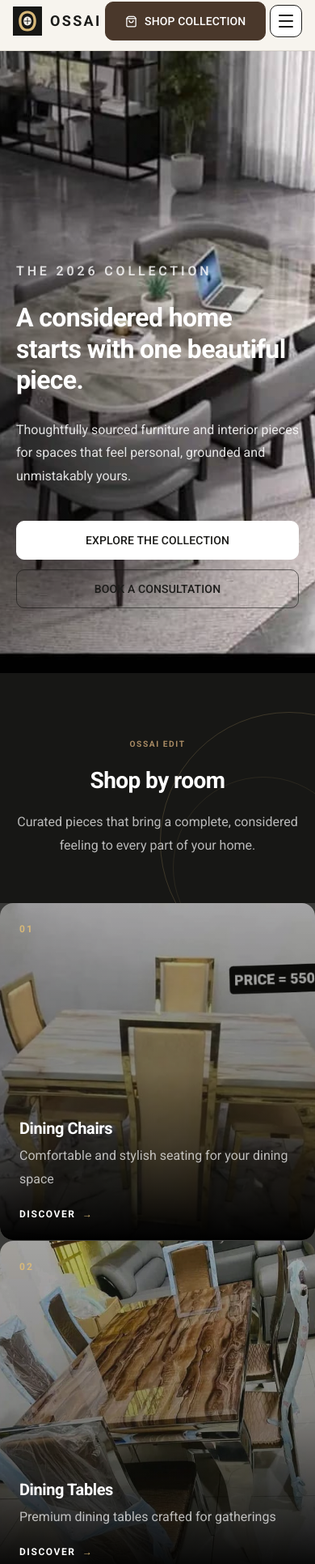
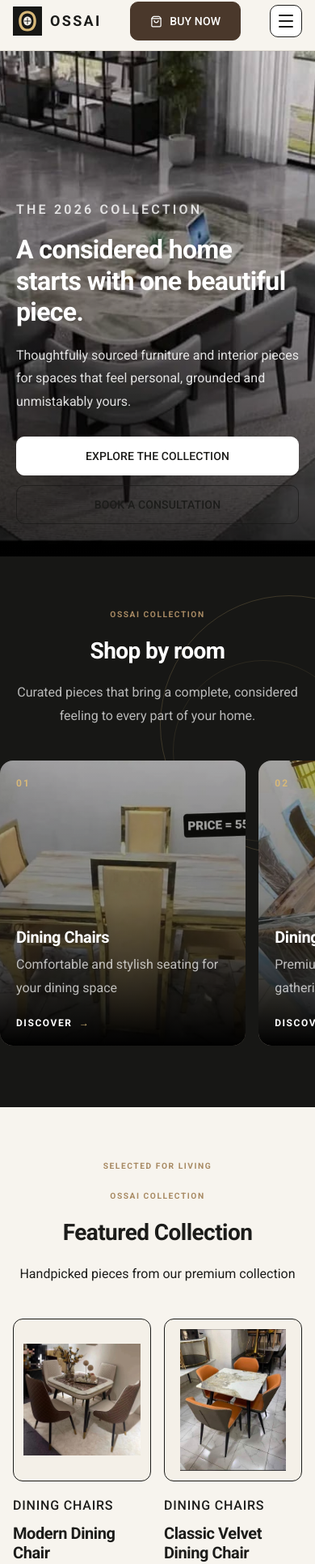
Before and after one commit to Chizzymike48/Osaaitradingcompany, a Next.js app in the folder frontend/: page / in a window 390 px wide. Shown: the part 10-1941 px from the top of the page at 81% size. Built offline with nearby package versions, Linux system fonts and the light colour scheme.

Commit message:
Improve mobile storefront experience

```diff
--- a/frontend/src/components/home/BrandIntro.tsx
+++ b/frontend/src/components/home/BrandIntro.tsx
@@ -3,9 +3,9 @@ import Link from "next/link";
 
 export default function BrandIntro() {
   return (
-    <section className="bg-white px-5 py-20 sm:px-8 md:py-32 lg:px-10">
-      <div className="mx-auto grid max-w-7xl items-center gap-12 lg:grid-cols-[1.05fr_0.95fr] lg:gap-24">
-        <div className="relative min-h-[30rem] overflow-hidden bg-[#ede7dc] md:min-h-[39rem]">
+    <section className="bg-white px-5 py-16 sm:px-8 md:py-32 lg:px-10">
+      <div className="mx-auto grid max-w-7xl items-center gap-10 lg:grid-cols-[1.05fr_0.95fr] lg:gap-24">
+        <div className="relative min-h-[24rem] overflow-hidden bg-[#ede7dc] md:min-h-[39rem]">
           <Image src="/products/56565656.jpeg" alt="Soft contemporary lounge furniture" fill className="object-cover" sizes="(max-width: 1024px) 100vw, 50vw" />
           <div className="absolute bottom-0 left-0 bg-[#24211d] px-7 py-6 text-white md:px-9">
             <p className="text-xs font-bold uppercase tracking-[0.18em] text-accent">Made for your everyday</p>
--- a/frontend/src/components/home/Categories.tsx
+++ b/frontend/src/components/home/Categories.tsx
@@ -5,18 +5,18 @@ import SectionHeading from "@/components/shared/SectionHeading";
 
 export default function Categories() {
   return (
-    <section className="relative overflow-hidden bg-[#171715] py-20 text-white md:py-32">
+    <section className="relative overflow-hidden bg-[#171715] py-16 text-white md:py-32">
       <div className="absolute -right-32 top-12 h-80 w-80 rounded-full border border-[#d7b879]/20" />
       <div className="absolute -right-12 top-32 h-56 w-56 rounded-full border border-[#d7b879]/10" />
       <div className="max-w-7xl mx-auto">
         <div className="px-5 sm:px-8 lg:px-10"><SectionHeading title="Shop by room" subtitle="Curated pieces that bring a complete, considered feeling to every part of your home." inverse /></div>
 
-        <div className="relative mt-14 grid grid-cols-1 gap-px bg-white/15 md:grid-cols-2 lg:grid-cols-5">
+        <div className="relative mt-10 flex snap-x snap-mandatory gap-4 overflow-x-auto px-5 pb-3 [-ms-overflow-style:none] [scrollbar-width:none] md:mt-14 md:grid md:grid-cols-2 md:gap-px md:overflow-visible md:px-0 md:pb-0 lg:grid-cols-5">
           {CATEGORIES.map((category) => (
             <Link
               key={category.id}
               href={`/products?category=${category.id}`}
-              className="group relative min-h-[26rem] overflow-hidden rounded-2xl bg-[#24231f] p-6"
+              className="group relative min-h-[22rem] w-[78vw] shrink-0 snap-start overflow-hidden rounded-2xl bg-[#24231f] p-5 sm:w-[19rem] md:min-h-[26rem] md:w-auto md:p-6"
             >
               <div className="absolute inset-0">
                 <Image
--- a/frontend/src/components/home/FeaturedProducts.tsx
+++ b/frontend/src/components/home/FeaturedProducts.tsx
@@ -7,7 +7,7 @@ export default function FeaturedProducts() {
   const featured = PRODUCTS.filter((p) => p.featured).slice(0, 4);
 
   return (
-    <section className="py-20 md:py-32 px-4 sm:px-6 lg:px-8 bg-[#f7f4ee]">
+    <section className="bg-[#f7f4ee] px-4 py-16 sm:px-6 md:py-32 lg:px-8">
       <div className="max-w-7xl mx-auto">
         <p className="eyebrow mb-5 text-center">Selected for living</p>
         <SectionHeading
@@ -15,11 +15,11 @@ export default function FeaturedProducts() {
           subtitle="Handpicked pieces from our premium collection"
         />
 
-        <div className="mt-16">
+        <div className="mt-10 md:mt-16">
           <ProductGrid products={featured} />
         </div>
 
-        <div className="text-center mt-16">
+        <div className="mt-10 text-center md:mt-16">
           <Link
             href="/products"
             className="btn-primary"
--- a/frontend/src/components/home/Hero.tsx
+++ b/frontend/src/components/home/Hero.tsx
@@ -3,7 +3,7 @@ import Image from "next/image";
 
 export default function Hero() {
   return (
-    <section className="relative flex min-h-[calc(100vh-4.75rem)] items-end overflow-hidden md:items-center">
+    <section className="relative flex min-h-[39rem] items-end overflow-hidden md:min-h-[calc(100vh-4.75rem)] md:items-center">
       {/* Background Image */}
       <div className="absolute inset-0 z-0">
         <Image
@@ -13,21 +13,21 @@ export default function Hero() {
           className="object-cover"
           priority
         />
-        <div className="absolute inset-0 bg-gradient-to-r from-black/45 via-black/20 to-transparent" />
+        <div className="absolute inset-0 bg-gradient-to-t from-black/80 via-black/35 to-black/15 md:bg-gradient-to-r md:from-black/55 md:via-black/20 md:to-transparent" />
       </div>
 
       {/* Content */}
-      <div className="relative z-10 mx-auto w-full max-w-7xl px-5 pb-20 pt-28 sm:px-8 md:py-20 lg:px-10">
-        <p className="mb-6 text-xs font-semibold uppercase tracking-[0.24em] text-white/80">The 2026 collection</p>
-        <h1 className="max-w-3xl font-serif text-5xl leading-[0.98] text-white md:text-7xl lg:text-[5.4rem]">
+      <div className="relative z-10 mx-auto w-full max-w-7xl px-5 pb-10 pt-28 sm:px-8 md:py-20 lg:px-10">
+        <p className="mb-4 text-[0.65rem] font-semibold uppercase tracking-[0.2em] text-white/80 md:mb-6 md:text-xs md:tracking-[0.24em]">The 2026 collection</p>
+        <h1 className="max-w-3xl font-serif text-[clamp(2.55rem,11vw,3.6rem)] leading-[0.98] text-white md:text-7xl lg:text-[5.4rem]">
           A considered home starts with one beautiful piece.
         </h1>
 
-        <p className="mt-7 max-w-xl text-base leading-8 text-white/85 md:text-lg">
+        <p className="mt-5 max-w-xl text-[0.95rem] leading-7 text-white/85 md:mt-7 md:text-lg md:leading-8">
           Thoughtfully sourced furniture and interior pieces for spaces that feel personal, grounded and unmistakably yours.
         </p>
 
-        <div className="hero-actions mt-10 flex flex-col gap-3 sm:flex-row">
+        <div className="hero-actions mt-7 flex flex-col gap-3 sm:mt-10 sm:flex-row">
           <Link
             href="/products"
             className="btn-light"
--- a/frontend/src/components/home/WhyChooseUs.tsx
+++ b/frontend/src/components/home/WhyChooseUs.tsx
@@ -9,12 +9,12 @@ const standards = [
 
 export default function WhyChooseUs() {
   return (
-    <section className="bg-[#ede7dc] px-5 py-20 sm:px-8 md:py-32 lg:px-10">
+    <section className="bg-[#ede7dc] px-5 py-16 sm:px-8 md:py-32 lg:px-10">
       <div className="mx-auto max-w-7xl">
         <SectionHeading title="The OSSAI standard" subtitle="A more thoughtful way to bring your space together." />
-        <div className="mt-16 grid border-t border-[#ddd7cc] md:grid-cols-2">
+        <div className="mt-10 grid border-t border-[#ddd7cc] md:mt-16 md:grid-cols-2">
           {standards.map(([number, title, description]) => (
-            <div key={number} className="grid grid-cols-[3.25rem_1fr] gap-4 border-b border-[#ddd7cc] py-8 pr-5 md:py-10 md:pr-12">
+            <div key={number} className="grid grid-cols-[2.75rem_1fr] gap-3 border-b border-[#ddd7cc] py-7 pr-2 md:grid-cols-[3.25rem_1fr] md:gap-4 md:py-10 md:pr-12">
               <span className="pt-1 text-xs font-medium tracking-[0.14em] text-accent">{number}</span>
               <div><h3 className="text-xl font-medium tracking-[-0.02em] text-foreground">{title}</h3><p className="mt-3 max-w-sm text-sm leading-6 text-neutral-dark">{description}</p></div>
             </div>
--- a/frontend/src/components/layout/Navbar.tsx
+++ b/frontend/src/components/layout/Navbar.tsx
@@ -38,7 +38,7 @@ export default function Navbar() {
             href="/products"
             className="btn-primary hidden min-h-0 gap-2 px-4 py-3 lg:inline-flex"
           >
-            <ShoppingBag size={15} /> Shop Collection
+            <ShoppingBag size={15} /> Buy Now
           </Link>
 
           {/* Mobile Menu Button */}
--- a/frontend/src/components/products/ProductCard.tsx
+++ b/frontend/src/components/products/ProductCard.tsx
@@ -12,7 +12,7 @@ export default function ProductCard({ product }: ProductCardProps) {
     <Link href={`/products/${product.slug}`} className="group block">
       <article className="cursor-pointer">
         {/* Image Container */}
-        <div className="relative mb-6 aspect-[4/4.6] overflow-hidden rounded-xl border border-neutral-light bg-[#f4f0e8]">
+        <div className="relative mb-4 aspect-[4/4.7] overflow-hidden rounded-xl border border-neutral-light bg-[#f4f0e8] md:mb-6 md:aspect-[4/4.6]">
           <Image
             src={product.images[0]}
             alt={product.name}
@@ -23,7 +23,7 @@ export default function ProductCard({ product }: ProductCardProps) {
         </div>
 
         {/* Product Info */}
-        <div className="space-y-3 px-1">
+        <div className="space-y-2 px-0 md:space-y-3 md:px-1">
           {/* Category */}
           <p className="text-xs font-medium text-accent uppercase tracking-wider">
             {product.category
@@ -33,24 +33,24 @@ export default function ProductCard({ product }: ProductCardProps) {
           </p>
 
           {/* Name */}
-          <h3 className="font-serif text-xl font-bold leading-tight tracking-tight group-hover:text-accent transition-colors">
+          <h3 className="font-serif text-base font-bold leading-snug tracking-tight transition-colors group-hover:text-accent md:text-xl md:leading-tight">
             {product.name}
           </h3>
 
           {/* Price */}
-          <div className="pt-2">
+          <div className="pt-1 md:pt-2">
             {product.priceOnRequest ? (
-              <p className="text-sm font-medium text-neutral-dark">
+              <p className="text-xs font-medium text-neutral-dark md:text-sm">
                 Price on Request
               </p>
             ) : product.price ? (
-              <p className="text-lg font-semibold text-foreground">
+              <p className="text-sm font-semibold text-foreground md:text-lg">
                 {formatCurrency(product.price)}
               </p>
             ) : null}
           </div>
 
-          <span className="mt-5 inline-flex items-center text-xs font-bold uppercase tracking-[0.13em] text-foreground">
+          <span className="mt-3 inline-flex items-center text-[0.65rem] font-bold uppercase tracking-[0.09em] text-foreground md:mt-5 md:text-xs md:tracking-[0.13em]">
             View product <span className="ml-2 text-accent transition-transform group-hover:translate-x-1">→</span>
           </span>
         </div>
--- a/frontend/src/components/products/ProductGrid.tsx
+++ b/frontend/src/components/products/ProductGrid.tsx
@@ -19,7 +19,7 @@ export default function ProductGrid({ products, isEmpty = false }: ProductGridPr
   }
 
   return (
-    <div className="grid grid-cols-1 gap-7 md:grid-cols-2 xl:grid-cols-4">
+    <div className="grid grid-cols-2 gap-x-4 gap-y-8 md:grid-cols-2 md:gap-7 xl:grid-cols-4">
       {products.map((product) => (
         <ProductCard key={product.id} product={product} />
       ))}
--- a/frontend/src/components/shared/SectionHeading.tsx
+++ b/frontend/src/components/shared/SectionHeading.tsx
@@ -15,7 +15,7 @@ export default function SectionHeading({
     <div className={centered ? "text-center" : ""}>
       <div className={`mb-5 flex items-center gap-3 ${centered ? "justify-center" : ""}`}>
         <span className="h-px w-8 bg-accent" />
-        <span className="eyebrow">OSSAI EDIT</span>
+        <span className="eyebrow">OSSAI COLLECTION</span>
         <span className="h-px w-8 bg-accent" />
       </div>
       <h2 className={`font-serif text-3xl font-bold tracking-[-0.045em] md:text-5xl lg:text-6xl mb-5 ${inverse ? "text-white" : "text-foreground"}`}>
```
